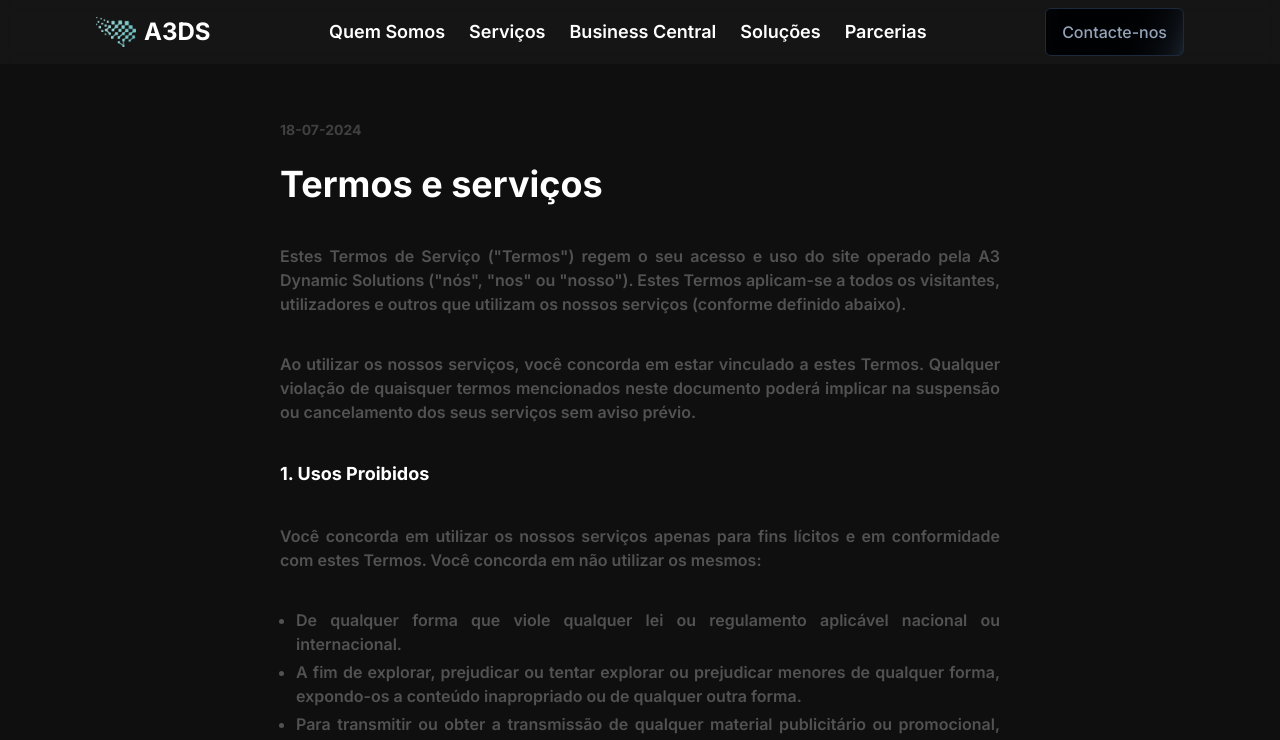
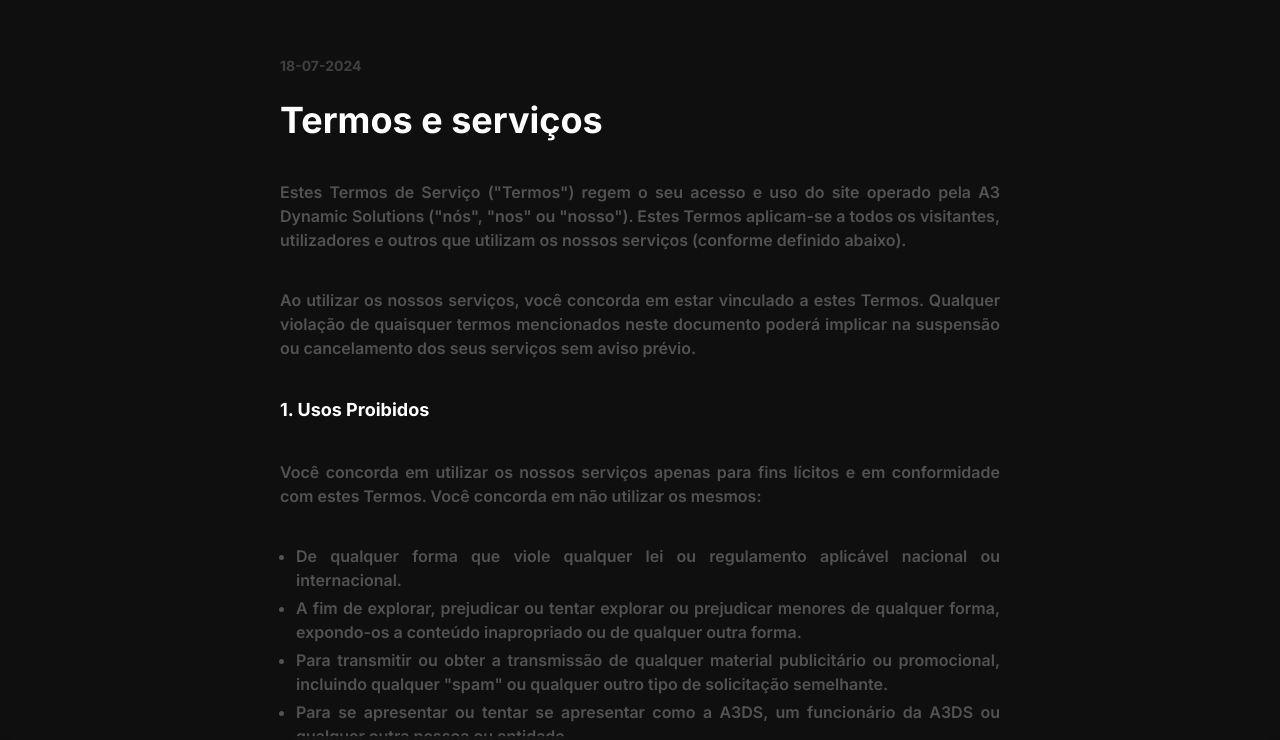
Before and after one commit to jp4900/a3ds, a Next.js app: page /terms in a window 1280 px wide. Shown: the top 740 px of the page. Built offline with nearby package versions, Linux system fonts and the light colour scheme.

Commit message:
finished navbar (for now...)

```diff
--- a/src/app/components/navbar.tsx
+++ b/src/app/components/navbar.tsx
@@ -1,10 +1,39 @@
+"use client";
 import Image from "next/image";
 import Link from "next/link";
 import Logo from "../../../public/images/logo/logo.png";
+import { useEffect, useState } from "react";
 
 const Navbar = () => {
+  const [isFixed, setIsFixed] = useState(false);
+
+  useEffect(() => {
+    const handleScroll = () => {
+      const scrollPosition = window.scrollY;
+      const navbarHeight = document.getElementById("navbar")!.offsetHeight;
+      const viewHeight = window.innerHeight;
+
+      if (scrollPosition > viewHeight - navbarHeight) {
+        setIsFixed(true);
+      } else {
+        setIsFixed(false);
+      }
+    };
+
+    window.addEventListener("scroll", handleScroll);
+
+    return () => {
+      window.removeEventListener("scroll", handleScroll);
+    };
+  }, []);
+
   return (
-    <nav className="z-[50] top-0 w-full bg-neutral-900 bg-opacity-80 bg-clip-padding blur-backdrop-filter border-white/[0.1] dark:border-white/[0.1] sticky ">
+    <nav
+      id="navbar"
+      className={`z-50 w-full bg-[rgba(15,15,15)] bg-opacity-80 bg-clip-padding blur-backdrop-filter border-white/[0.1] dark:border-white/[0.1] transition-all duration-300 ${
+        isFixed ? "sticky top-0" : "absolute bottom-0"
+      }`}
+    >
       <div className="px-10 md:px-24 flex h-16 items-center max-w-[88rem] mx-auto justify-between">
         <Link href="/">
           <div className="flex items-center">
--- a/src/app/components/ui/hero-highlight.tsx
+++ b/src/app/components/ui/hero-highlight.tsx
@@ -29,7 +29,7 @@
   return (
     <div
       className={cn(
-        "relative h-[40rem] flex items-center justify-center w-full group",
+        "relative h-screen flex items-center justify-center w-full group",
         containerClassName
       )}
       onMouseMove={handleMouseMove}
--- a/src/app/page.tsx
+++ b/src/app/page.tsx
@@ -198,9 +198,9 @@
           <StickyScroll content={content} />
         </div>
 
-        {/* Footer */}
+        {/* Parcerias */}
         <div id="#parcerias">
-          <ParallaxScroll images={imagesarray} />
+          {/* <ParallaxScroll images={imagesarray} /> */}
         </div>
       </main>
     </>
```
